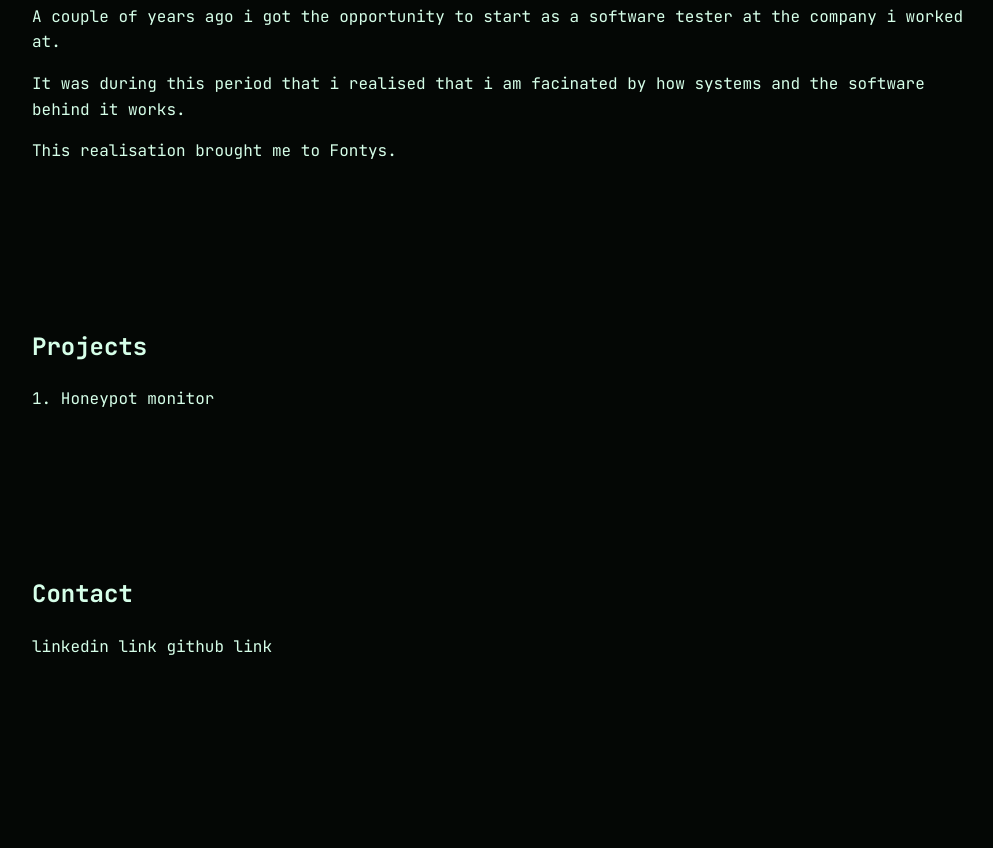
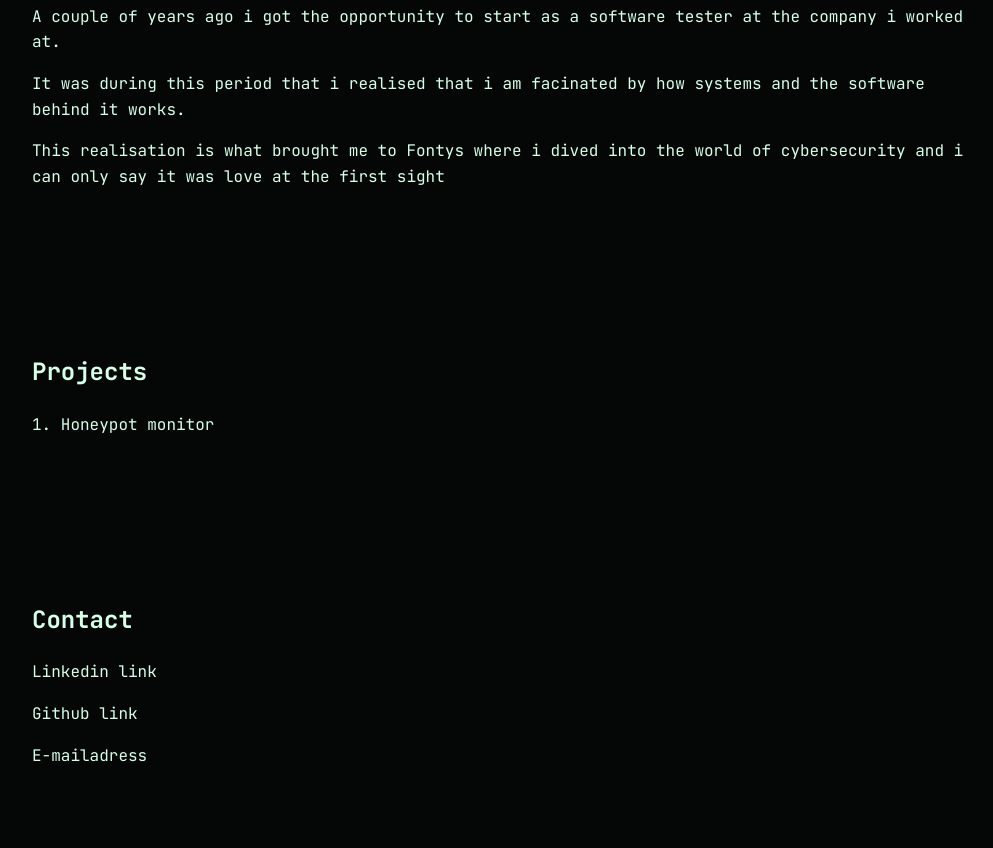
Before and after one commit to Muck0/portfolio-website, a plain HTML site: page index.html in a window 1280 px wide. Shown: the part 512-1360 px from the top of the page, without its empty margins (140-1133 px from the left). Before the commit the page ends 1251 px from the top, so only its background shows below. Drawn offline with Linux system fonts and the light colour scheme.

Commit message:
aanpassingen sectie tekst

```diff
--- a/index.html
+++ b/index.html
@@ -34,7 +34,7 @@
                 <p>My name is Muck E. and i am a cybersecurity student at Fontys university of applied sciences in Eindhoven.</p>
                 <p>A couple of years ago i got the opportunity to start as a software tester at the company i worked at.</p>
                 <p>It was during this period that i realised that i am facinated by how systems and the software behind it works.</p>
-                <p>This realisation brought me to Fontys.</p>
+                <p>This realisation is what brought me to Fontys where i dived into the world of cybersecurity and i can only say it was love at the first sight</p>
             </section>
 
             <section id="projects">
@@ -44,8 +44,9 @@
 
             <section id="contact">
                 <h2>Contact</h2>
-                <p>linkedin link
-                    github link</p>
+                <p>Linkedin link</p>
+                <p>Github link</p>
+                <p>E-mailadress</p>
             </section>
         </main>
     </body>
```
